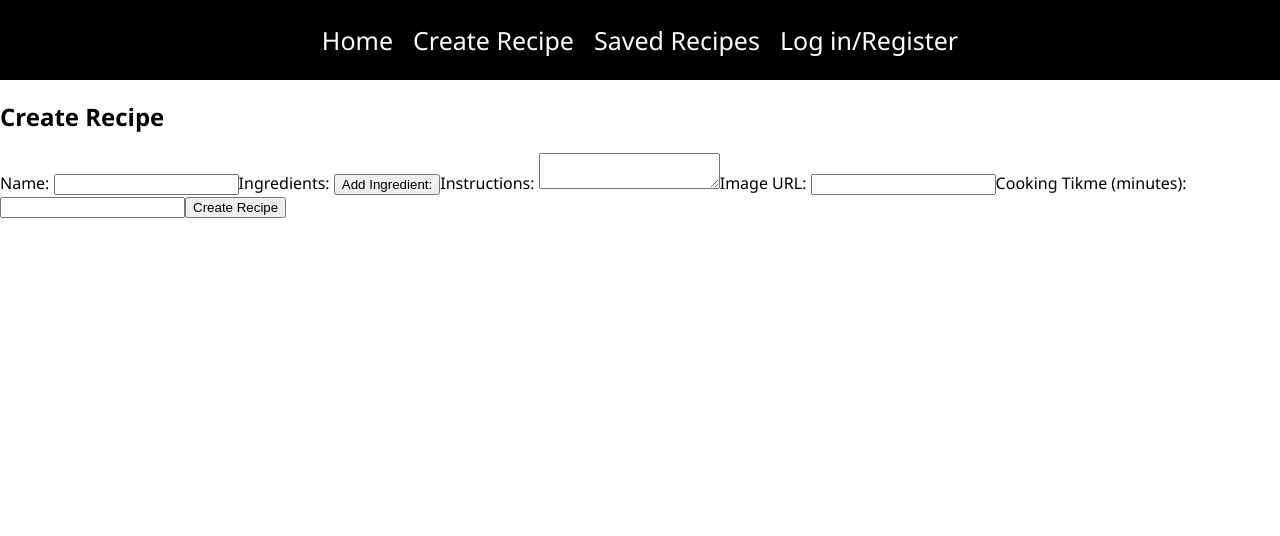
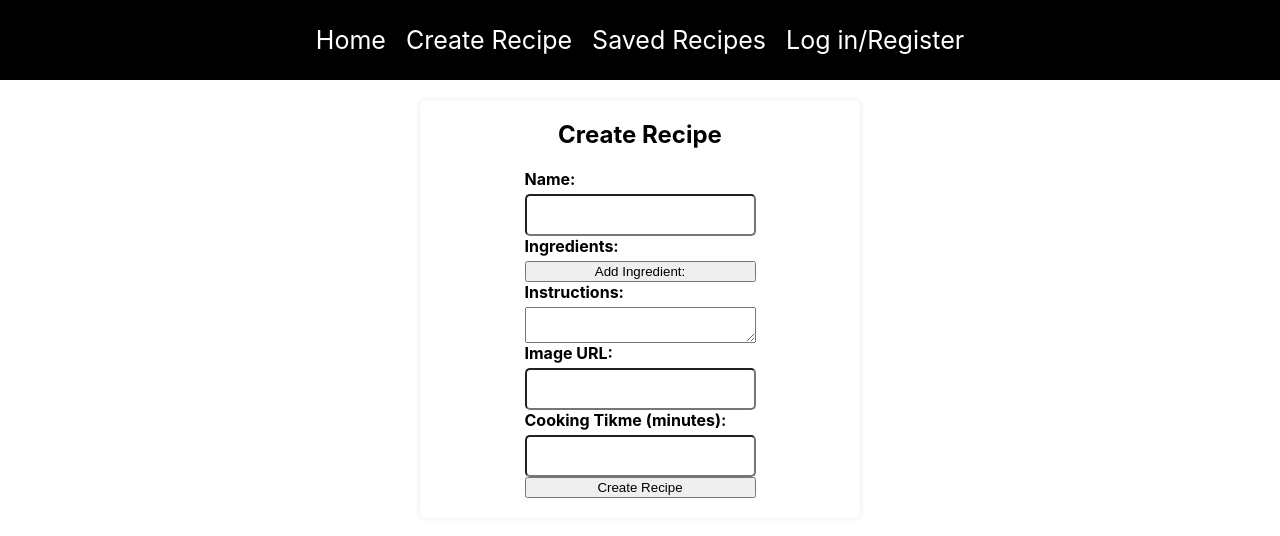
Before and after one commit to jentdev/recipe-app, a React (Create React App) app in the folder client/: page /create-recipe in a window 1280 px wide. Shown: the top 536 px of the page. Built offline with nearby package versions, Linux system fonts and the light colour scheme.

Commit message:
updated create-recipe file

```diff
--- a/client/src/App.css
+++ b/client/src/App.css
@@ -1,8 +1,10 @@
 .App {
   display: flex;
   flex-direction: column;
+  justify-content: center;
   align-items: center;
-  font-family: "Segoe UI", Roboto, Oxygen, "Helvetica Neue", sans-serif;
+  font-family: -apple-system, BlinkMacSystemFont, "Segoe UI", Roboto, Oxygen,
+    Ubuntu, Cantarell, "Open Sans", "Helvetica Neue", sans-serif;
 }
 
 body {
@@ -10,11 +12,49 @@ body {
   padding: 0;
 }
 
+.auth {
+  display: flex;
+  justify-content: center;
+  align-items: center;
+  height: 100vh;
+  background-color: #f2f2f2;
+}
+
+.auth-container {
+  display: flex;
+  flex-direction: column;
+  justify-content: center;
+  align-items: center;
+  padding: 20px;
+  background-color: white;
+  border-radius: 5px;
+  box-shadow: 0 0 5px rgba(0, 0, 0, 0.1);
+  margin: 20px;
+  width: 400px;
+}
+
+.form-group {
+  display: flex;
+  flex-direction: column;
+  margin-bottom: 20px;
+}
+
+label {
+  font-weight: bold;
+  margin-bottom: 5px;
+}
+
+input {
+  padding: 10px;
+  font-size: 16px;
+  border-radius: 5px;
+}
+
 .navbar {
   margin: 0;
   width: 100%;
   height: 80px;
-  background: #000;
+  background-color: black;
   display: flex;
   justify-content: center;
   align-items: center;
@@ -28,3 +68,50 @@ a {
   margin: 10px;
   font-size: 25px;
 }
+
+.create-recipe {
+  display: flex;
+  flex-direction: column;
+  justify-content: center;
+  align-items: center;
+  padding: 20px;
+  background-color: white;
+  border-radius: 5px;
+  box-shadow: 0 0 5px rgba(0, 0, 0, 0.1);
+  margin: 20px;
+  width: 400px;
+}
+.create-recipe form {
+  display: flex;
+  flex-direction: column;
+}
+ul {
+  list-style: none;
+  padding: 0;
+  margin: 0;
+}
+
+li {
+  border: 1px solid black;
+  padding: 10px;
+  margin-bottom: 10px;
+}
+
+h2 {
+  margin-top: 0;
+}
+
+img {
+  max-width: 100%;
+  height: auto;
+  margin-bottom: 10px;
+}
+
+img {
+  width: 400px;
+}
+
+p {
+  max-width: 400px;
+  font-size: 12px;
+}
--- a/client/src/pages/create-recipe.js
+++ b/client/src/pages/create-recipe.js
@@ -1,19 +1,23 @@
 import { useState } from 'react';
 import axios from 'axios';
+import { useNavigate } from 'react-router-dom';
 
 import { useGetUserID } from '../hooks/useGetUserID';
 
 export const CreateRecipe = () => {
+    const userID = useGetUserID();
+
     const [recipe, setRecipe] = useState({
         name: '',
         ingredients: [],
         instructions: '',
         imgUrl: '',
         cookingTime: 0,
-        userOwner: 0,
+        userOwner: userID,
     });
 
-    const userID = useGetUserID();
+    const navigate = useNavigate();
+
     const handleChange = (event) => {
         const { name, value } = event.target;
         setRecipe({ ...recipe, [name]: value });
@@ -37,6 +41,7 @@ export const CreateRecipe = () => {
         try {
             await axios.post('http://localhost:3001/recipes', recipe);
             alert('Recipe created.');
+            navigate('/');
         } catch (err) {
             console.error(err);
         }
--- a/client/src/pages/home.js
+++ b/client/src/pages/home.js
@@ -1,3 +1,52 @@
+import { useEffect, useState } from 'react';
+import axios from 'axios';
+
+import { useGetUserID } from '../hooks/useGetUserID';
+
 export const Home = () => {
-    return <div>Home</div>
+    const [recipes, setRecipes] = useState([]);
+    const userID = useGetUserID();
+
+    useEffect(() => {
+        const fetchRecipe = async () => {
+            try {
+                const response = await axios.get('http://localhost:3001/recipes');
+                setRecipes(response.data);
+                console.log(response.data);
+            } catch (err) {
+                console.error(err);
+            }
+        };
+        fetchRecipe();
+    }, []);
+
+    const saveRecipe = async (recipeID) => {
+        try {
+            const response = await axios.put('http://localhost:3001/recipes', {recipeID, userID});
+            console.log(response);
+        } catch (err) {
+         console.error(err);
+        }
+    };
+
+    return (
+        <div>
+            <h1>Recipes</h1>
+            <ul>
+                {recipes.map((recipe) => (
+                    <li key={recipe._id}>
+                        <div>
+                            <h2>{recipe.name}</h2>
+                            <button onClick={() => saveRecipe(recipe._id)}>Save</button>
+                        </div>
+                        <div className="instructions">
+                            <p>{recipe.instructions}</p>
+                        </div>
+                        <img src={recipe.imgUrl} alt={recipe.name} />
+                        <p>Cooking time: {recipe.cookingTime} minutes</p>
+                    </li>
+                ))}
+            </ul>
+        </div>
+    );
 };
```
